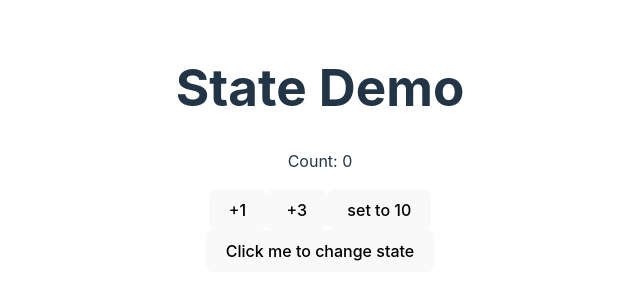
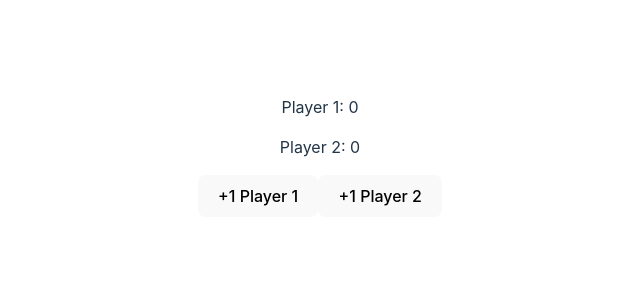
Before and after one commit to bbangwon/state-demo, a React (Vite) app: page / in a window 1280 px wide. Shown: the part 252-552 px from the top of the page, without its empty margins (320-960 px from the left). Built offline with nearby package versions, Linux system fonts and the light colour scheme.

Commit message:
상태에 오브젝트 사용

```diff
--- a/src/App.jsx
+++ b/src/App.jsx
@@ -1,14 +1,16 @@
 import './App.css'
-import Counter from './Counter'
-import Dumbo from './Dumbo'
+// import Counter from './Counter'
+// import Dumbo from './Dumbo'
+import ScoreKeeper from './ScoreKeeper'
 
 function App() {
 
   return (
     <>
-      <h1>State Demo</h1>
+    <ScoreKeeper />
+      {/* <h1>State Demo</h1>
       <Counter />
-      <Dumbo />
+      <Dumbo /> */}
     </>
   )
 }
--- /dev/null
+++ b/src/ScoreKeeper.jsx
@@ -0,0 +1,25 @@
+import { useState } from "react";
+function ScoreKeeper() {
+    const [scores, setScores] = useState({p1Score: 0, p2Score: 0})
+    function increaseP1Score(){
+        //새로운 오브젝트를 할당해야 리액트에서 변경을 감지할 수 있음
+        setScores(oldScores =>{
+            return {...oldScores, p1Score: oldScores.p1Score + 1}
+        })
+    }
+
+    function increaseP2Score(){
+        setScores({...scores, p2Score: scores.p2Score + 1})
+    }
+
+    return(
+        <div>
+            <p>Player 1: {scores.p1Score}</p>
+            <p>Player 2: {scores.p2Score}</p>
+            <button onClick={increaseP1Score}>+1 Player 1</button>
+            <button onClick={increaseP2Score}>+1 Player 2</button>
+        </div>
+    )
+}
+
+export default ScoreKeeper;
```
